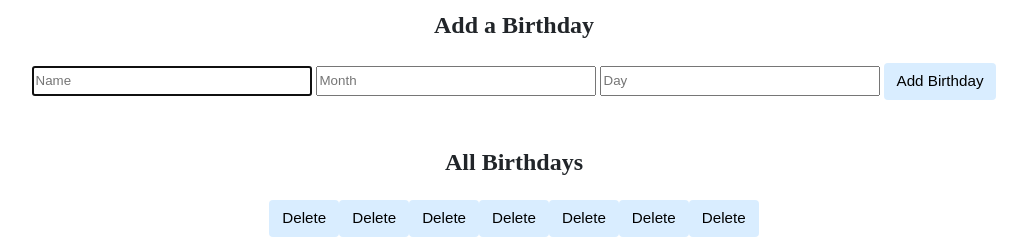
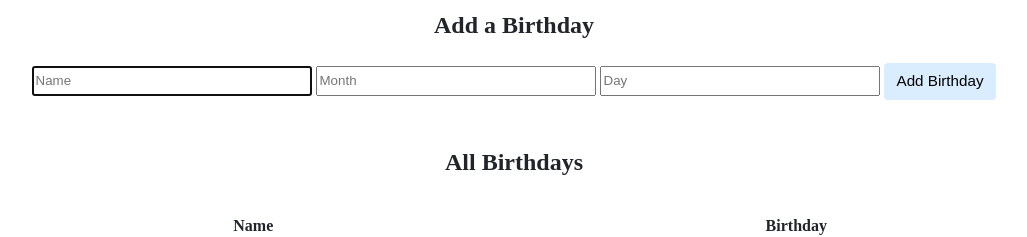
Before and after one commit to fruitiecutiepie/code50-104437268, a Flask app: page / in a window 1280 px wide. Shown: the part 253-490 px from the top of the page, without its empty margins (126-1153 px from the left). Run offline with Flask 2, Linux system fonts and the light colour scheme; data comes from the database, SQL or seed files in the repository; lists and menus that the app fills with data are empty; some libraries are stand-ins or nearby versions.

Commit message:
Thu, Aug 18, 2022, 10:29 AM +00:00

```diff
--- a/lab9/birthdays/templates/index.html
+++ b/lab9/birthdays/templates/index.html
@@ -39,9 +39,6 @@
                         <tr>
                             <th>{{birthday['name']}}</th>
                             <th>{{birthday['month']}}/{{birthday['day']}}</th>
-                            <form action="/" method="POST">
-                                <input type="submit" name="delete" value="Delete">
-                            </form>
                         </tr>
                         {% endfor %}
                     </tbody>
```
